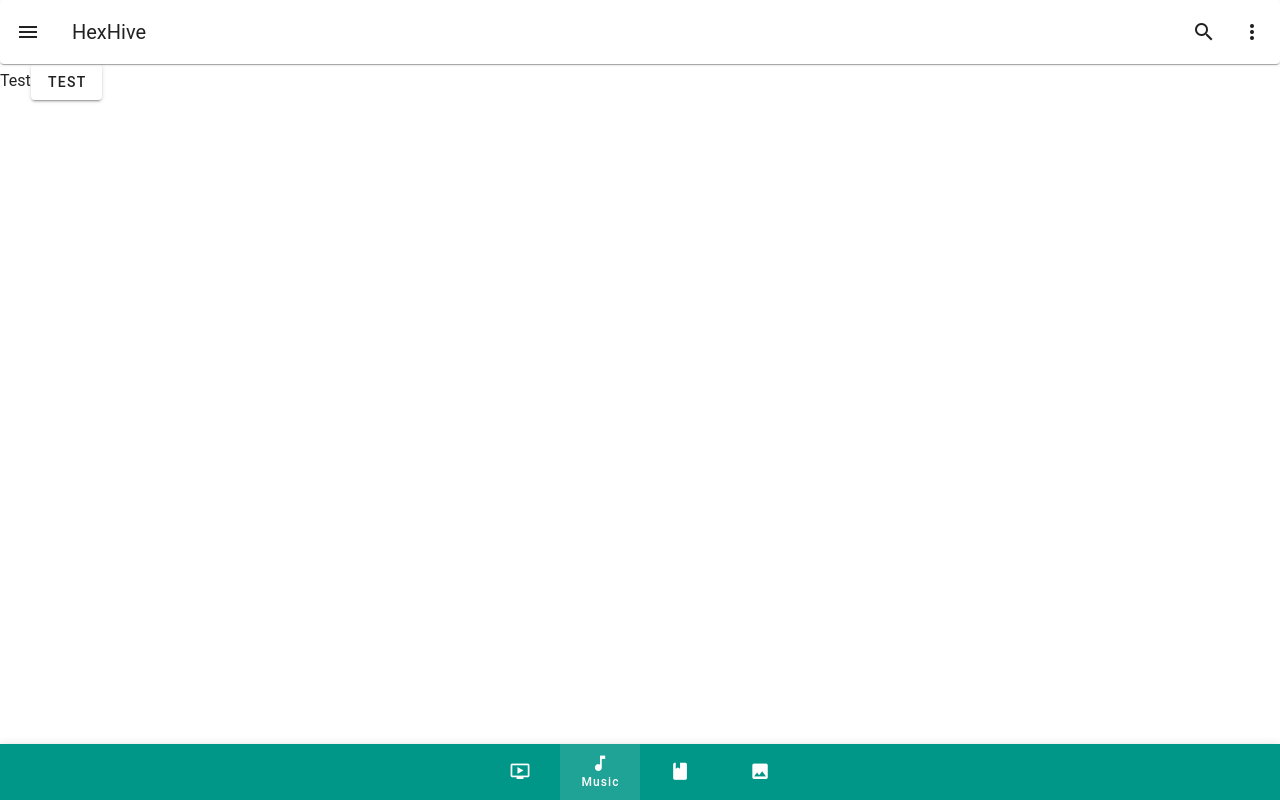
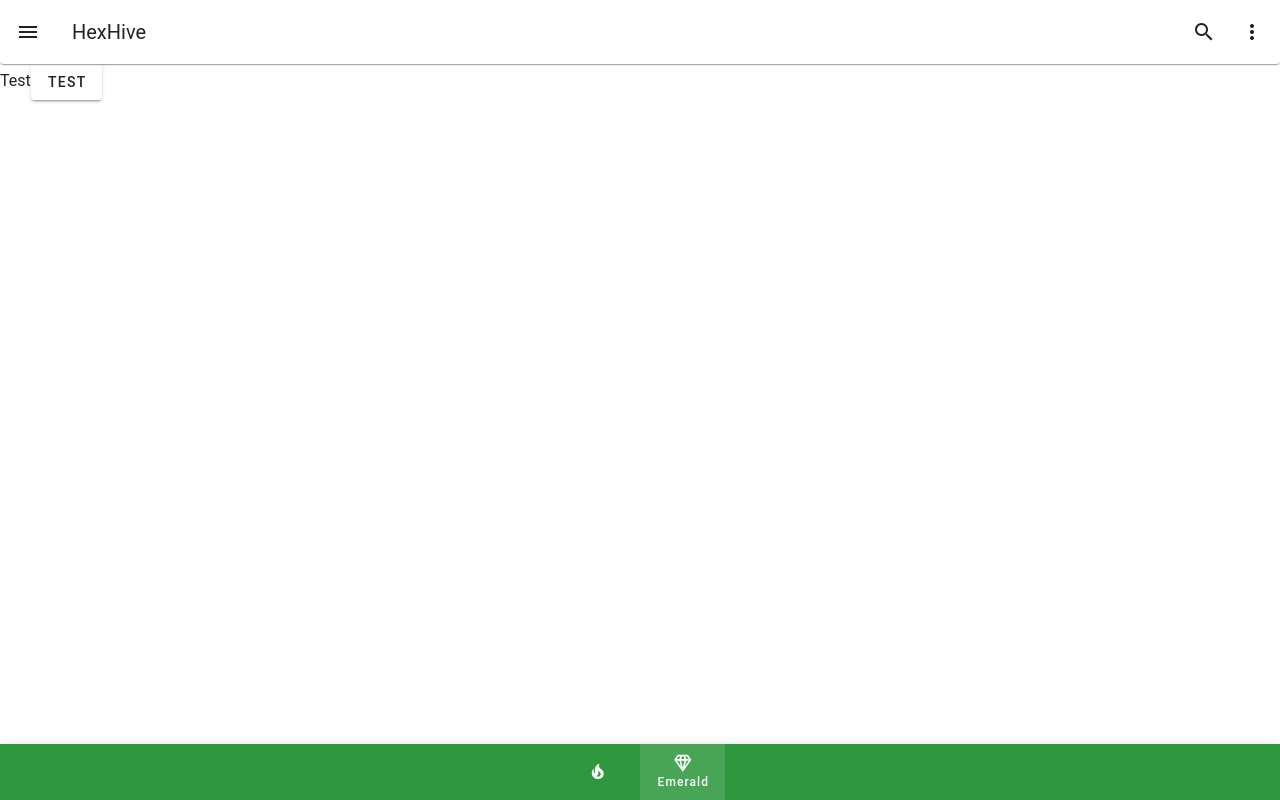
Before and after one commit to hexhivemind/HexHive, a Nuxt app: page / in a window 1280 px wide. Built offline with nearby package versions, Linux system fonts and the light colour scheme.

Commit message:
feat: add fire red and emerald to footer

```diff
--- a/components/Footer.vue
+++ b/components/Footer.vue
@@ -2,27 +2,13 @@
   <v-layout class="overflow-visible" style="height: 56px">
     <v-bottom-navigation v-model="value" :bg-color="color" mode="shift">
       <v-btn>
-        <v-icon>mdi-television-play</v-icon>
-
-        <span>Video</span>
+        <v-icon>mdi-fire</v-icon>
+        <span>Fire Red</span>
       </v-btn>
 
       <v-btn>
-        <v-icon>mdi-music-note</v-icon>
-
-        <span>Music</span>
-      </v-btn>
-
-      <v-btn>
-        <v-icon>mdi-book</v-icon>
-
-        <span>Book</span>
-      </v-btn>
-
-      <v-btn>
-        <v-icon>mdi-image</v-icon>
-
-        <span>Image</span>
+        <v-icon>mdi-diamond-stone</v-icon>
+        <span>Emerald</span>
       </v-btn>
     </v-bottom-navigation>
   </v-layout>
@@ -34,13 +20,9 @@
   const color = computed(() => {
     switch (value.value) {
       case 0:
-        return 'blue-grey';
+        return '#df632d';
       case 1:
-        return 'teal';
-      case 2:
-        return 'brown';
-      case 3:
-        return 'indigo';
+        return '#2e983e';
       default:
         return 'blue-grey';
     }
```
